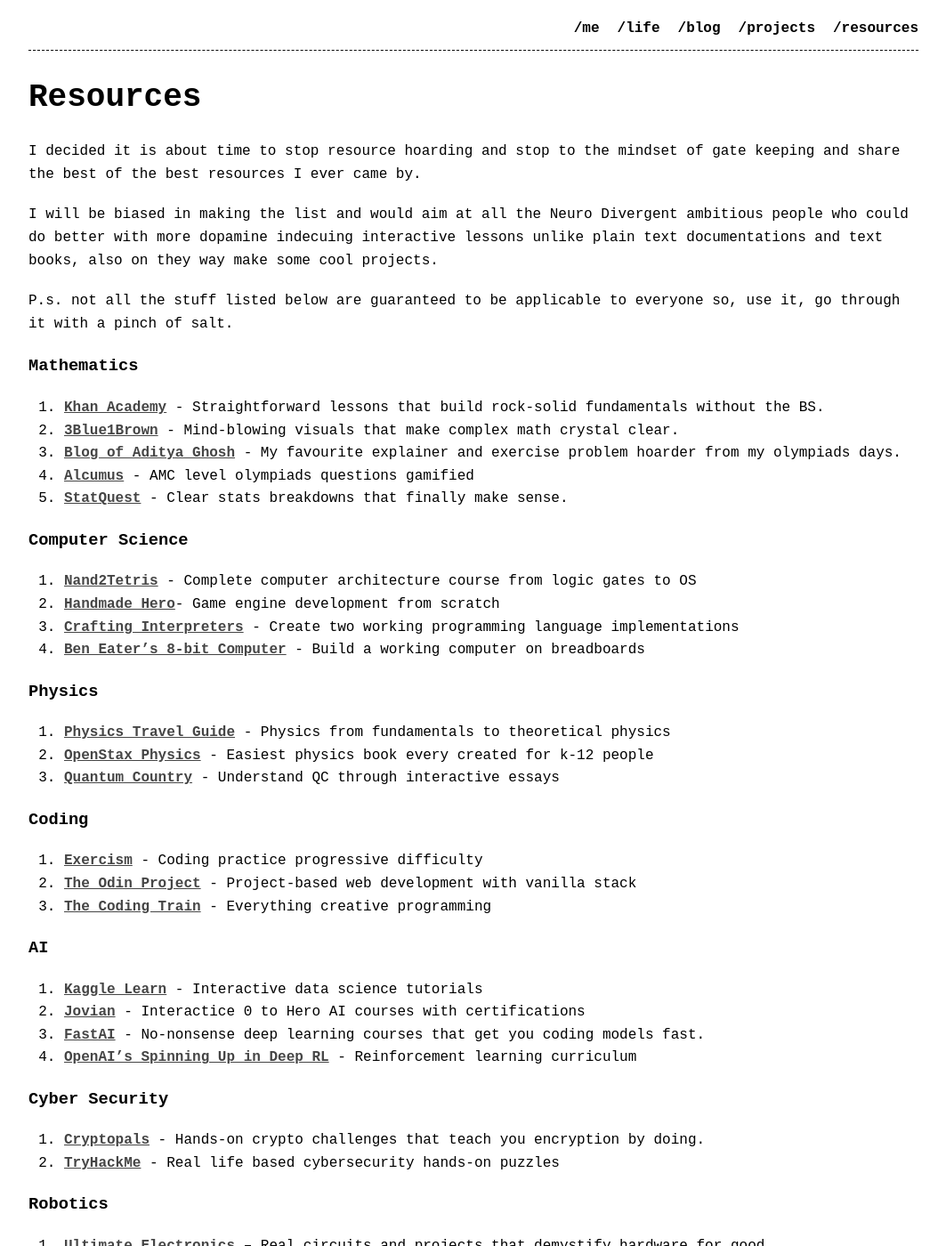
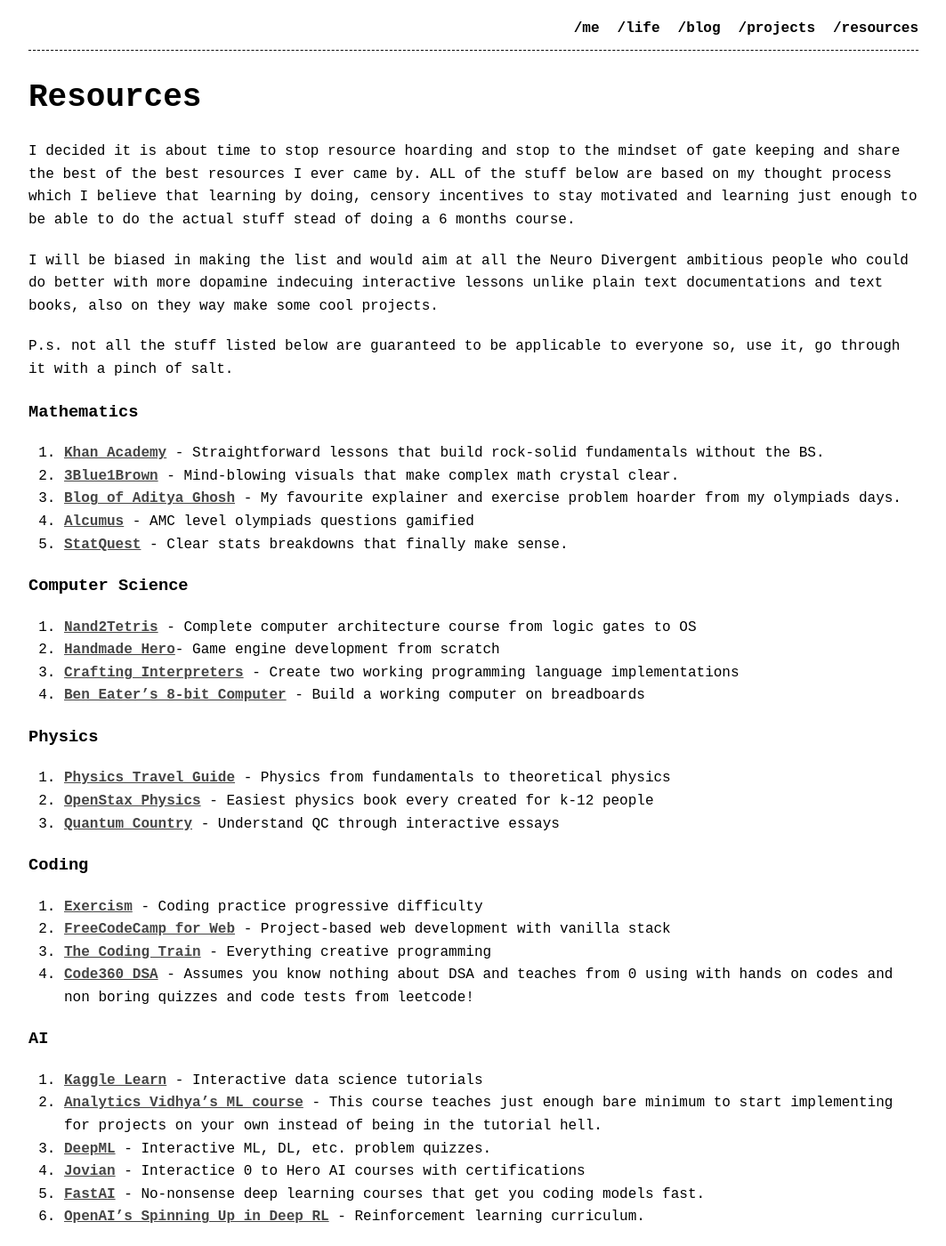
Before and after one commit to TumAro/tumaro.github.io, a Jekyll site: the page built from pages/resources.md, in a window 1280 px wide and 1400 px high. Shown: the whole window at 89% size, without its empty margins (108-1171 px from the left). Built offline with Jekyll 4.4.1, drawn with Linux system fonts in a browser that asks for light colours.

Commit message:
Updated resources

```diff
--- a/pages/resources.md
+++ b/pages/resources.md
@@ -7,6 +7,7 @@ permalink: /resources/
 # Resources
 
 I decided it is about time to stop resource hoarding and stop to the mindset of gate keeping and share the best of the best resources I ever came by.
+ALL of the stuff below are based on my thought process which I believe that learning by doing, censory incentives to stay motivated and learning just enough to be able to do the actual stuff stead of doing a 6 months course.
 
 I will be biased in making the list and would aim at all the Neuro Divergent ambitious people who could do better with more dopamine indecuing interactive lessons unlike plain text documentations and text books, also on they way make some cool projects.
 
@@ -32,14 +33,17 @@ P.s. not all the stuff listed below are guaranteed to be applicable to everyone
 
 ### Coding
 1. [Exercism](https://exercism.org/) - Coding practice progressive difficulty
-2. [The Odin Project](https://www.theodinproject.com/paths) - Project-based web development with vanilla stack
+2. [FreeCodeCamp for Web]([https://www.theodinproject.com/paths](https://www.freecodecamp.org/learn/2022/responsive-web-design/)) - Project-based web development with vanilla stack
 3. [The Coding Train](www.youtube.com/@TheCodingTrain) - Everything creative programming
+4. [Code360 DSA](https://www.naukri.com/code360/guided-paths/data-structures-algorithms-new) - Assumes you know nothing about DSA and teaches from 0 using with hands on codes and non boring quizzes and code tests from leetcode!
 
 ### AI
 1. [Kaggle Learn](https://www.kaggle.com/learn/) - Interactive data science tutorials
-2. [Jovian](https://jovian.com/) - Interactice 0 to Hero AI courses with certifications
-3. [FastAI](https://course.fast.ai/) - No-nonsense deep learning courses that get you coding models fast.
-4. [OpenAI's Spinning Up in Deep RL](https://spinningup.openai.com/en/latest/) -  Reinforcement learning curriculum
+2. [Analytics Vidhya's ML course](https://courses.analyticsvidhya.com/courses/Machine-Learning-Certification-Course-for-Beginners) - This course teaches just enough bare minimum to start implementing for projects on your own instead of being in the tutorial hell.
+3. [DeepML](https://www.deep-ml.com/problems) - Interactive ML, DL, etc. problem quizzes.
+4. [Jovian](https://jovian.com/) - Interactice 0 to Hero AI courses with certifications
+5. [FastAI](https://course.fast.ai/) - No-nonsense deep learning courses that get you coding models fast.
+6. [OpenAI's Spinning Up in Deep RL](https://spinningup.openai.com/en/latest/) -  Reinforcement learning curriculum.
 
 ### Cyber Security
 1. [Cryptopals](https://cryptopals.com/) - Hands-on crypto challenges that teach you encryption by doing.
```
